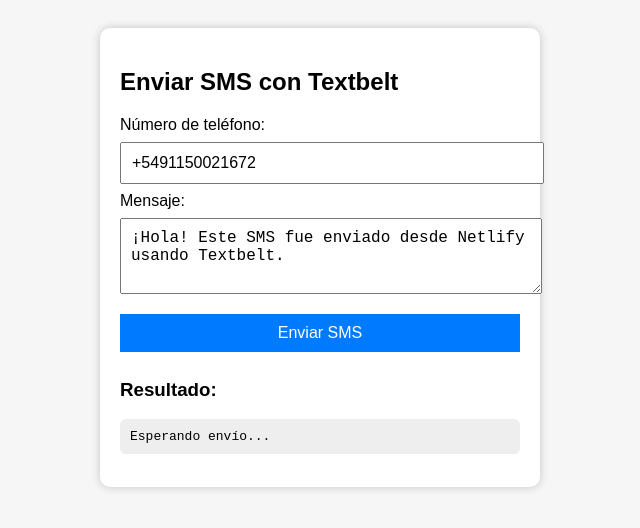
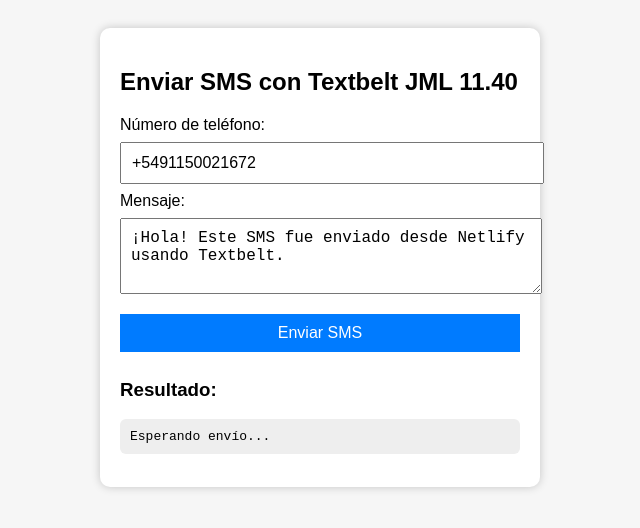
Before and after one commit to JorgeLasagni/enviar_sms, a plain HTML site: page index.html in a window 1280 px wide. Shown: the whole page, without its empty margins (320-960 px from the left). Drawn offline with Linux system fonts and the light colour scheme.

Commit message:
con el NETLIFY JML

```diff
--- a/index.html
+++ b/index.html
@@ -42,7 +42,7 @@
 </head>
 <body>
   <div class="container">
-    <h2>Enviar SMS con Textbelt</h2>
+    <h2>Enviar SMS con Textbelt JML 11.40</h2>
 
     <label for="telefono">Número de teléfono:</label>
     <input id="telefono" type="text" value="+5491150021672">
```
